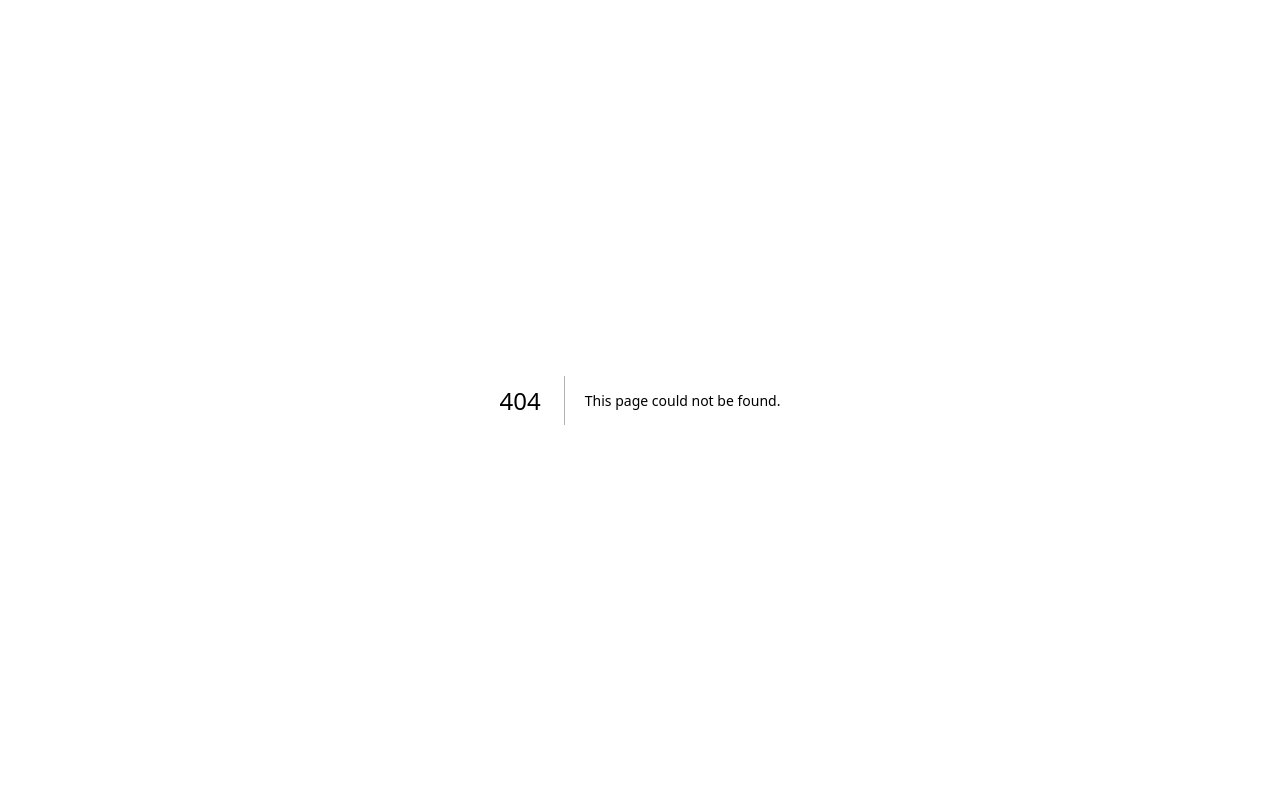
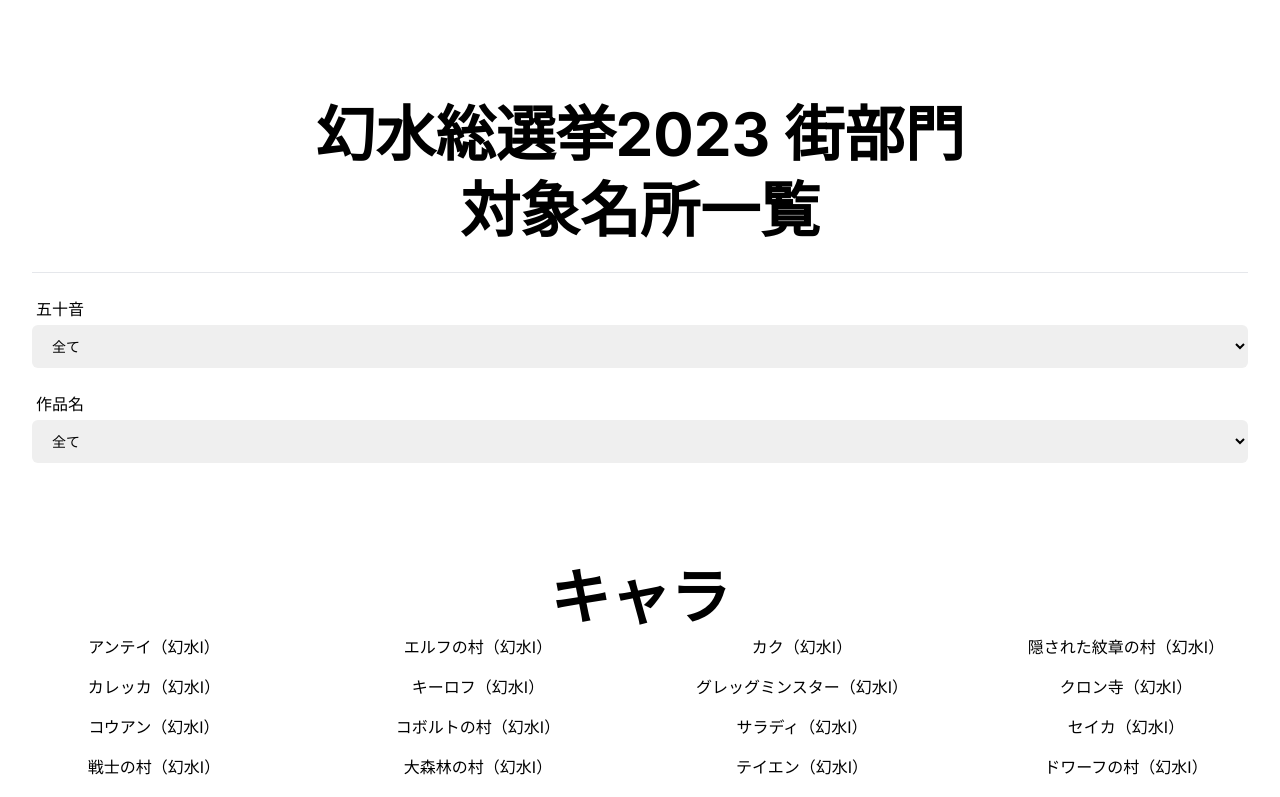
Before and after one commit to true-runes/election-bulletin-2023, a Next.js app: page /cities in a window 1280 px wide. Before the commit this address had no page. Shown: the top 797 px of the page. Built offline with nearby package versions, Linux system fonts and the light colour scheme.

Commit message:
Preline UI を導入した (#34)
* feat: 🎸 $ yarn add --dev preline

* 作品名や五十音のセレクトボックスを追加<追加>五十音、作品名のセレクトボックス

* あとでreset

```diff
--- a/package.json
+++ b/package.json
@@ -10,6 +10,7 @@
     "eslint-config-next": "13.4.7",
     "next": "13.4.7",
     "postcss": "8.4.24",
+    "preline": "^1.9.0",
     "react": "18.2.0",
     "react-dom": "18.2.0",
     "tailwindcss": "3.3.2",
--- /dev/null
+++ b/src/app/cities/page.tsx
@@ -0,0 +1,168 @@
+'use client'
+import cities from '@/app/resource/cities.json'
+import React, { useState, useEffect } from 'react'
+
+// async function mySrvComponent() {
+//   return cities
+// }
+// export const generateStaticParams = async () => {
+//   const response = await fetch('https://jsonplaceholder.typicode.com/users')
+//   const users: any = await response.json()
+
+//   return users.map((user: any) => ({
+//     id: user.id.toString(),
+//   }))
+//   // const filePath = './resource/cities.json'
+
+//   // return cities
+// }
+
+// const hogeBar = (event) => {
+//   console.log({ event })
+
+//   console.log(cities)
+// }
+
+const Cities = () => {
+  // list と setList を定義する (useState)
+  const [myList, setMyList] = useState(cities)
+
+
+
+
+        const styler = async (event: any) => {
+    // もしvalueがoneだったら"幻水I"のみ表示させる
+    // もしvalueがtwoだったら"幻水II"のみ表示させる
+    // もしvalueがthreeだったら"幻水III"のみ表示させる
+    // もしvalueがfourだったら"幻水IV"のみ表示させる
+    // もしvalueがfiveだったら"幻水V"のみ表示させる
+    // もしvalueがallだったら全て表示させる
+
+    // holidays の title と比較する
+    let selected: any
+    switch (event.target.value) {
+      case 'one':
+        selected = cities.filter((holiday: any) => {
+          return holiday.title === '幻水I'
+        })
+        break
+      case 'two':
+        selected = cities.filter((holiday: any) => {
+          return holiday.title === '幻水II'
+        })
+        break
+      case 'three':
+        selected = cities.filter((holiday: any) => {
+          return holiday.title === '幻水III'
+        })
+        break
+      case 'four':
+        selected = cities.filter((holiday: any) => {
+          return holiday.title === '幻水IV'
+        })
+        break
+      case 'five':
+        selected = cities.filter((holiday: any) => {
+          return holiday.title === '幻水V'
+        })
+        break
+      default:
+        selected = cities.filter((holiday: any) => {
+          return holiday.title === '幻水I'
+        })
+        break
+    }
+
+    // return (
+    //   <>
+    //     {selected.map((city: any, index: number) => (
+    //       <div className="hoge" key={index}>
+    //         <p className="fuga" style={{ display: 'none' }}>
+    //           {city.city}（{city.title}）
+    //         </p>
+    //       </div>
+    //     ))}
+    //   </>
+    // )
+
+    // selectedをsetListする
+    setMyList(selected)
+  }
+
+  return (
+    <div className="relative overflow-hidden">
+      <div className="max-w-[85rem] mx-auto px-4 sm:px-6 lg:px-8 py-10 sm:py-24">
+        <div className="text-center">
+          <h1 className="text-4xl sm:text-6xl font-bold text-black dark:text-black py-2">
+            幻水総選挙2023 街部門
+          </h1>
+          <h1 className="text-4xl sm:text-6xl font-bold text-black dark:text-black py-2">
+            対象名所一覧
+          </h1>
+        </div>
+        <div className="my-6">
+          <hr />
+        </div>
+
+        <h2 className="pl-1 pb-1">五十音</h2>
+        <select className="py-3 px-4 pr-9 block w-full border-gray-200 rounded-md text-sm focus:border-blue-500 focus:ring-blue-500 dark:bg-slate-900 dark:border-gray-700 dark:text-gray-400">
+          <option selected>全て</option>
+          <option>ア行</option>
+          <option>カ行</option>
+          <option>サ行</option>
+          <option>その他</option>
+        </select>
+
+        <div className="my-6" />
+
+        <h2 className="pl-1 pb-1">作品名</h2>
+        {/* 選択されたときに発火するメソッド hakka() */}
+        <select
+          onChange={styler}
+          className="py-3 px-4 pr-9 block w-full border-gray-200 rounded-md text-sm focus:border-blue-500 focus:ring-blue-500 dark:bg-slate-900 dark:border-gray-700 dark:text-gray-400"
+        >
+          <option value="one">全て</option>
+          <option value="one">I</option>
+          <option value="two">II</option>
+          <option value="three">III</option>
+          <option value="four">IV</option>
+          <option value="five">V</option>
+        </select>
+      </div>
+
+      <div className="text-center">
+        <h1 className="text-4xl sm:text-6xl font-bold text-black dark:text-black py-2">
+          キャラ
+        </h1>
+
+        {/* holidaysを箇条書き */}
+        <div className="grid grid-cols-1 sm:grid-cols-2 md:grid-cols-3 lg:grid-cols-4 gap-4">
+          {myList.map((city: any, index: number) => (
+            <div className="hoge" key={index}>
+              <p className="fuga">
+                {city.city}（{city.title}）
+              </p>
+            </div>
+          ))}
+        </div>
+      </div>
+    </div>
+  )
+}
+
+export default Cities
+
+{
+  /* // return (
+//   <div>
+//     {/* cities を回す indexをユニークにつける */
+}
+//     {holidays.map((city: any, index: number) => (
+//       <div classNameName="hoge" key={index}>
+//         <p classNameName="fuga">
+//           {city.title}::{city.country}::{city.city}
+//         </p>
+//       </div>
+//     ))}
+//   </div>
+// ) */}
--- a/src/app/globals.css
+++ b/src/app/globals.css
@@ -2,7 +2,7 @@
 @tailwind components;
 @tailwind utilities;
 
-:root {
+/* :root {
   --foreground-rgb: 0, 0, 0;
   --background-start-rgb: 214, 219, 220;
   --background-end-rgb: 255, 255, 255;
@@ -24,4 +24,4 @@ body {
       rgb(var(--background-end-rgb))
     )
     rgb(var(--background-start-rgb));
-}
+} */
--- a/src/app/page.tsx
+++ b/src/app/page.tsx
@@ -1,11 +1,93 @@
-const Home = () => {
+import cities from '@/app/resource/cities.json'
+
+async function mySrvComponent() {
+  return cities
+}
+// export const generateStaticParams = async () => {
+//   const response = await fetch('https://jsonplaceholder.typicode.com/users')
+//   const users: any = await response.json()
+
+//   return users.map((user: any) => ({
+//     id: user.id.toString(),
+//   }))
+//   // const filePath = './resource/cities.json'
+
+//   // return cities
+// }
+
+const Home = async () => {
+  const holidays: any = await mySrvComponent()
+
   return (
-    <div>
-      <h1>Hello, Page!</h1>
-      <p>Hello, World!</p>
-      <p>あああああああああああああああああああああ</p>
+    <div className="relative overflow-hidden">
+      <div className="max-w-[85rem] mx-auto px-4 sm:px-6 lg:px-8 py-10 sm:py-24">
+        <div className="text-center">
+          <h1 className="text-4xl sm:text-6xl font-bold text-black dark:text-black py-2">
+            幻水総選挙2023 街部門
+          </h1>
+          <h1 className="text-4xl sm:text-6xl font-bold text-black dark:text-black py-2">
+            対象名所一覧
+          </h1>
+        </div>
+        <div className="my-6">
+          <hr />
+        </div>
+
+        <h2 className="pl-1 pb-1">五十音</h2>
+        <select className="py-3 px-4 pr-9 block w-full border-gray-200 rounded-md text-sm focus:border-blue-500 focus:ring-blue-500 dark:bg-slate-900 dark:border-gray-700 dark:text-gray-400">
+          <option selected>全て</option>
+          <option>ア行</option>
+          <option>カ行</option>
+          <option>サ行</option>
+          <option>その他</option>
+        </select>
+
+        <div className="my-6" />
+
+        <h2 className="pl-1 pb-1">作品名</h2>
+        <select className="py-3 px-4 pr-9 block w-full border-gray-200 rounded-md text-sm focus:border-blue-500 focus:ring-blue-500 dark:bg-slate-900 dark:border-gray-700 dark:text-gray-400">
+          <option selected>全て</option>
+          <option>I</option>
+          <option>II</option>
+          <option>III</option>
+          <option>IV</option>
+          <option>V</option>
+        </select>
+      </div>
+
+      <div className="text-center">
+        <h1 className="text-4xl sm:text-6xl font-bold text-black dark:text-black py-2">
+          キャラ
+        </h1>
+
+        {/* holidaysを箇条書き */}
+        <div className="grid grid-cols-1 sm:grid-cols-2 md:grid-cols-3 lg:grid-cols-4 gap-4">
+          {holidays.map((city: any, index: number) => (
+            <div className="hoge" key={index}>
+              <p className="fuga">
+                {city.city}（{city.title}）
+              </p>
+            </div>
+          ))}
+        </div>
+      </div>
     </div>
   )
 }
 
 export default Home
+
+{
+  /* // return (
+//   <div>
+//     {/* cities を回す indexをユニークにつける */
+}
+//     {holidays.map((city: any, index: number) => (
+//       <div classNameName="hoge" key={index}>
+//         <p classNameName="fuga">
+//           {city.title}::{city.country}::{city.city}
+//         </p>
+//       </div>
+//     ))}
+//   </div>
+// ) */}
```
Also changed, not shown: 1 other file (tests, documents, lock files or other folders).
